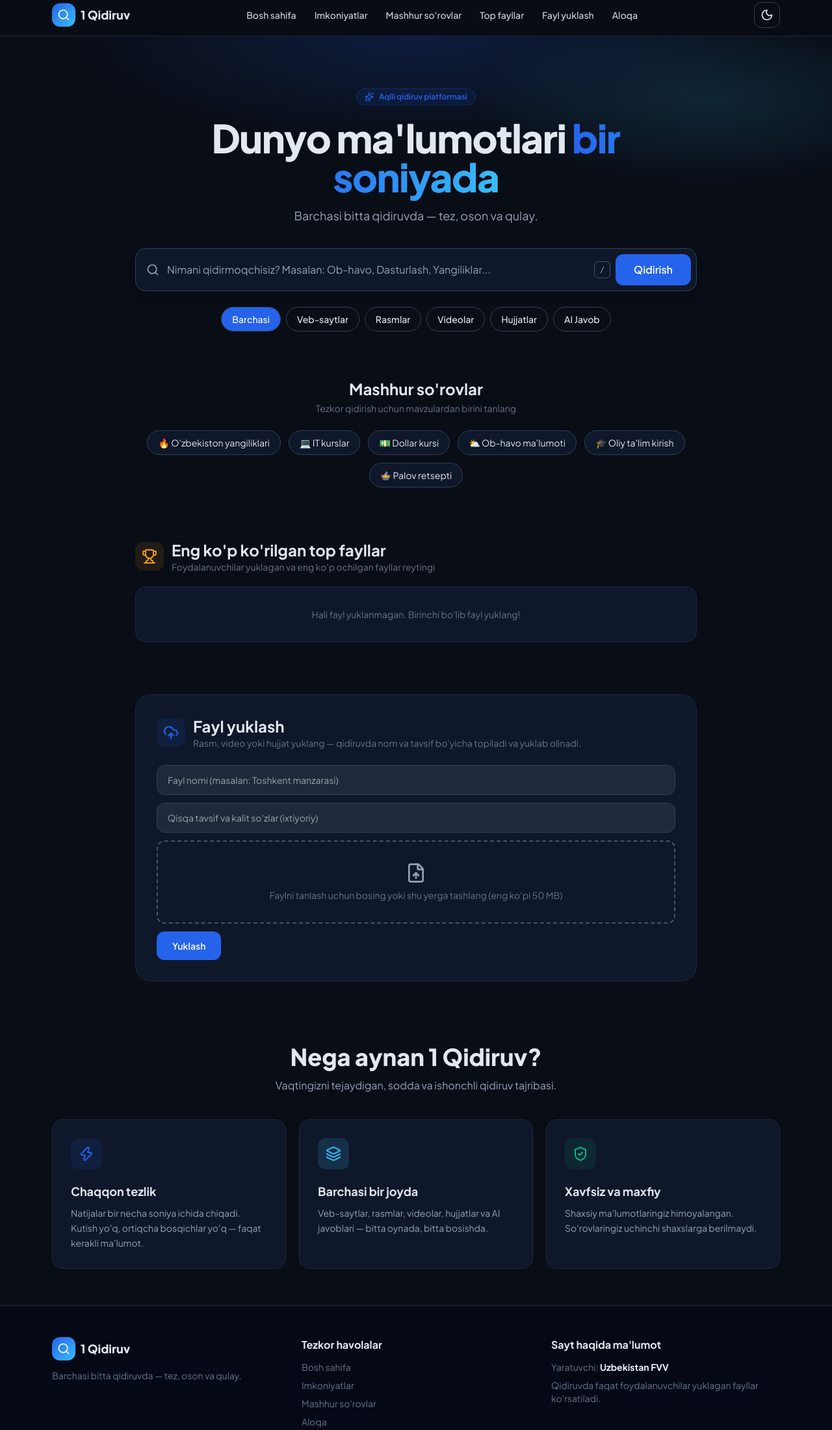
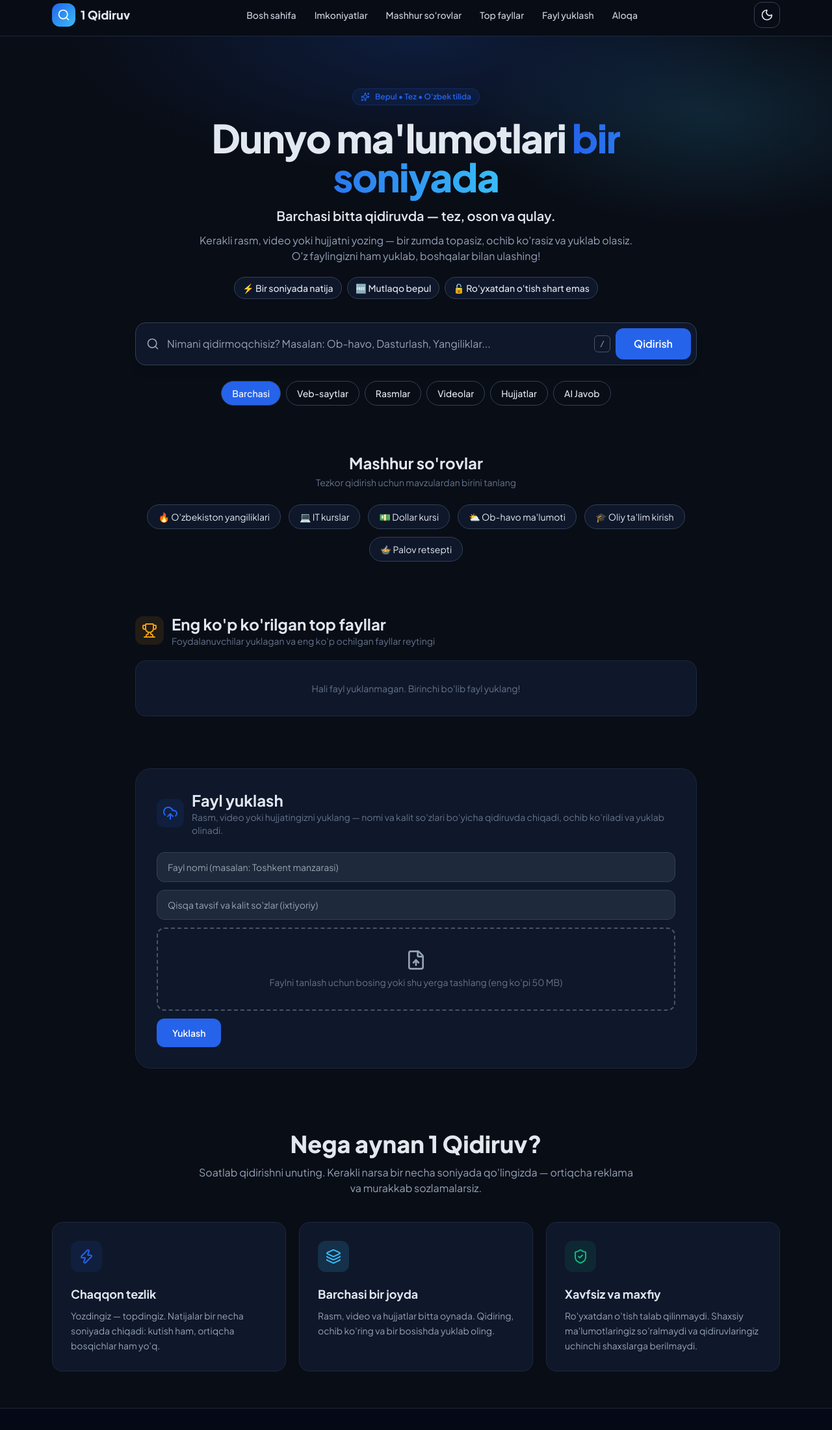
Before and after one commit to qidir1/a, a plain HTML site: page index.html in a window 1280 px wide. Shown: the part 9-2209 px from the top of the page at 65% size. Drawn offline with nearby package versions, Linux system fonts and the light colour scheme.

Commit message:
Update index.html

```diff
--- a/index.html
+++ b/index.html
@@ -4,7 +4,10 @@
 <meta charset="UTF-8">
 <meta name="viewport" content="width=device-width, initial-scale=1.0">
 <meta name="author" content="Komuljonov Qutlimurod">
-<meta name="description" content="1 Qidiruv — veb, rasm, video, hujjat va AI javoblarini bitta qidiruvda topadigan tez va qulay platforma.">
+<meta name="description" content="Rasm, video va hujjatlarni bir soniyada toping, ko'ring va yuklab oling! 1 Qidiruv — bepul, ro'yxatdan o'tishsiz, to'liq o'zbek tilida.">
+<meta property="og:type" content="website">
+<meta property="og:title" content="1 Qidiruv — Barchasi bitta qidiruvda">
+<meta property="og:description" content="Rasm, video va hujjatlarni bir soniyada toping, ko'ring va yuklab oling. Bepul, tez va qulay!">
 <title>1 Qidiruv — Barchasi bitta qidiruvda</title>
 <link rel="preconnect" href="https://fonts.googleapis.com">
 <link rel="preconnect" href="https://fonts.gstatic.com" crossorigin>
@@ -73,9 +76,15 @@ tailwind.config = {
 <!-- HERO -->
 <section id="bosh" class="hero-bg">
   <div class="max-w-4xl mx-auto px-4 pt-14 pb-8 sm:pt-20 text-center">
-    <span class="inline-flex items-center gap-2 text-xs font-semibold px-3 py-1 rounded-full bg-brand/10 text-brand border border-brand/20"><i data-lucide="sparkles" class="w-3.5 h-3.5"></i> Aqlli qidiruv platformasi</span>
+    <span class="inline-flex items-center gap-2 text-xs font-semibold px-3 py-1 rounded-full bg-brand/10 text-brand border border-brand/20"><i data-lucide="sparkles" class="w-3.5 h-3.5"></i> Bepul • Tez • O'zbek tilida</span>
     <h1 class="mt-5 text-4xl sm:text-6xl font-extrabold tracking-tight leading-tight">Dunyo ma'lumotlari <span class="bg-gradient-to-r from-brand to-accent bg-clip-text text-transparent">bir soniyada</span></h1>
-    <p class="mt-4 text-base sm:text-lg text-slate-600 dark:text-slate-400">Barchasi bitta qidiruvda — tez, oson va qulay.</p>
+    <p class="mt-4 text-base sm:text-xl font-semibold text-slate-700 dark:text-slate-200">Barchasi bitta qidiruvda — tez, oson va qulay.</p>
+    <p class="mt-3 max-w-2xl mx-auto text-sm sm:text-base text-slate-600 dark:text-slate-400">Kerakli rasm, video yoki hujjatni yozing — bir zumda topasiz, ochib ko'rasiz va yuklab olasiz. O'z faylingizni ham yuklab, boshqalar bilan ulashing!</p>
+    <div class="mt-5 flex flex-wrap justify-center gap-2 text-xs sm:text-sm font-medium">
+      <span class="px-3 py-1.5 rounded-full bg-white dark:bg-slate-900 border border-slate-200 dark:border-slate-700">⚡ Bir soniyada natija</span>
+      <span class="px-3 py-1.5 rounded-full bg-white dark:bg-slate-900 border border-slate-200 dark:border-slate-700">🆓 Mutlaqo bepul</span>
+      <span class="px-3 py-1.5 rounded-full bg-white dark:bg-slate-900 border border-slate-200 dark:border-slate-700">🔓 Ro'yxatdan o'tish shart emas</span>
+    </div>
 
     <form id="searchForm" class="mt-9" role="search" autocomplete="off">
       <div class="search-glow flex items-center gap-2 bg-white dark:bg-slate-900 border border-slate-200 dark:border-slate-700 rounded-2xl p-2 shadow-lg transition">
@@ -137,7 +146,7 @@ tailwind.config = {
       <span class="w-11 h-11 rounded-xl bg-brand/10 text-brand grid place-items-center"><i data-lucide="upload-cloud" class="w-6 h-6"></i></span>
       <div>
         <h2 class="text-xl sm:text-2xl font-bold">Fayl yuklash</h2>
-        <p class="text-sm text-slate-500">Rasm, video yoki hujjat yuklang — qidiruvda nom va tavsif bo'yicha topiladi va yuklab olinadi.</p>
+        <p class="text-sm text-slate-500">Rasm, video yoki hujjatingizni yuklang — nomi va kalit so'zlari bo'yicha qidiruvda chiqadi, ochib ko'riladi va yuklab olinadi.</p>
       </div>
     </div>
     <form id="uploadForm" class="mt-6 grid gap-3">
@@ -164,23 +173,23 @@ tailwind.config = {
 <section id="imkoniyatlar" class="max-w-6xl mx-auto px-4 py-14">
   <div class="text-center max-w-2xl mx-auto">
     <h2 class="text-2xl sm:text-4xl font-extrabold">Nega aynan 1 Qidiruv?</h2>
-    <p class="mt-3 text-slate-600 dark:text-slate-400">Vaqtingizni tejaydigan, sodda va ishonchli qidiruv tajribasi.</p>
+    <p class="mt-3 text-slate-600 dark:text-slate-400">Soatlab qidirishni unuting. Kerakli narsa bir necha soniyada qo'lingizda — ortiqcha reklama va murakkab sozlamalarsiz.</p>
   </div>
   <div class="mt-10 grid gap-5 md:grid-cols-3">
     <article class="p-7 rounded-2xl bg-white dark:bg-slate-900 border border-slate-200 dark:border-slate-800 hover:-translate-y-1 hover:shadow-xl transition">
       <div class="w-12 h-12 rounded-xl bg-brand/10 text-brand grid place-items-center"><i data-lucide="zap" class="w-6 h-6"></i></div>
       <h3 class="mt-5 text-lg font-bold">Chaqqon tezlik</h3>
-      <p class="mt-2 text-sm text-slate-600 dark:text-slate-400 leading-relaxed">Natijalar bir necha soniya ichida chiqadi. Kutish yo'q, ortiqcha bosqichlar yo'q — faqat kerakli ma'lumot.</p>
+      <p class="mt-2 text-sm text-slate-600 dark:text-slate-400 leading-relaxed">Yozdingiz — topdingiz. Natijalar bir necha soniyada chiqadi: kutish ham, ortiqcha bosqichlar ham yo'q.</p>
     </article>
     <article class="p-7 rounded-2xl bg-white dark:bg-slate-900 border border-slate-200 dark:border-slate-800 hover:-translate-y-1 hover:shadow-xl transition">
       <div class="w-12 h-12 rounded-xl bg-accent/15 text-accent grid place-items-center"><i data-lucide="layers" class="w-6 h-6"></i></div>
       <h3 class="mt-5 text-lg font-bold">Barchasi bir joyda</h3>
-      <p class="mt-2 text-sm text-slate-600 dark:text-slate-400 leading-relaxed">Veb-saytlar, rasmlar, videolar, hujjatlar va AI javoblari — bitta oynada, bitta bosishda.</p>
+      <p class="mt-2 text-sm text-slate-600 dark:text-slate-400 leading-relaxed">Rasm, video va hujjatlar bitta oynada. Qidiring, ochib ko'ring va bir bosishda yuklab oling.</p>
     </article>
     <article class="p-7 rounded-2xl bg-white dark:bg-slate-900 border border-slate-200 dark:border-slate-800 hover:-translate-y-1 hover:shadow-xl transition">
       <div class="w-12 h-12 rounded-xl bg-emerald-500/10 text-emerald-500 grid place-items-center"><i data-lucide="shield-check" class="w-6 h-6"></i></div>
       <h3 class="mt-5 text-lg font-bold">Xavfsiz va maxfiy</h3>
-      <p class="mt-2 text-sm text-slate-600 dark:text-slate-400 leading-relaxed">Shaxsiy ma'lumotlaringiz himoyalangan. So'rovlaringiz uchinchi shaxslarga berilmaydi.</p>
+      <p class="mt-2 text-sm text-slate-600 dark:text-slate-400 leading-relaxed">Ro'yxatdan o'tish talab qilinmaydi. Shaxsiy ma'lumotlaringiz so'ralmaydi va qidiruvlaringiz uchinchi shaxslarga berilmaydi.</p>
     </article>
   </div>
 </section>
```
